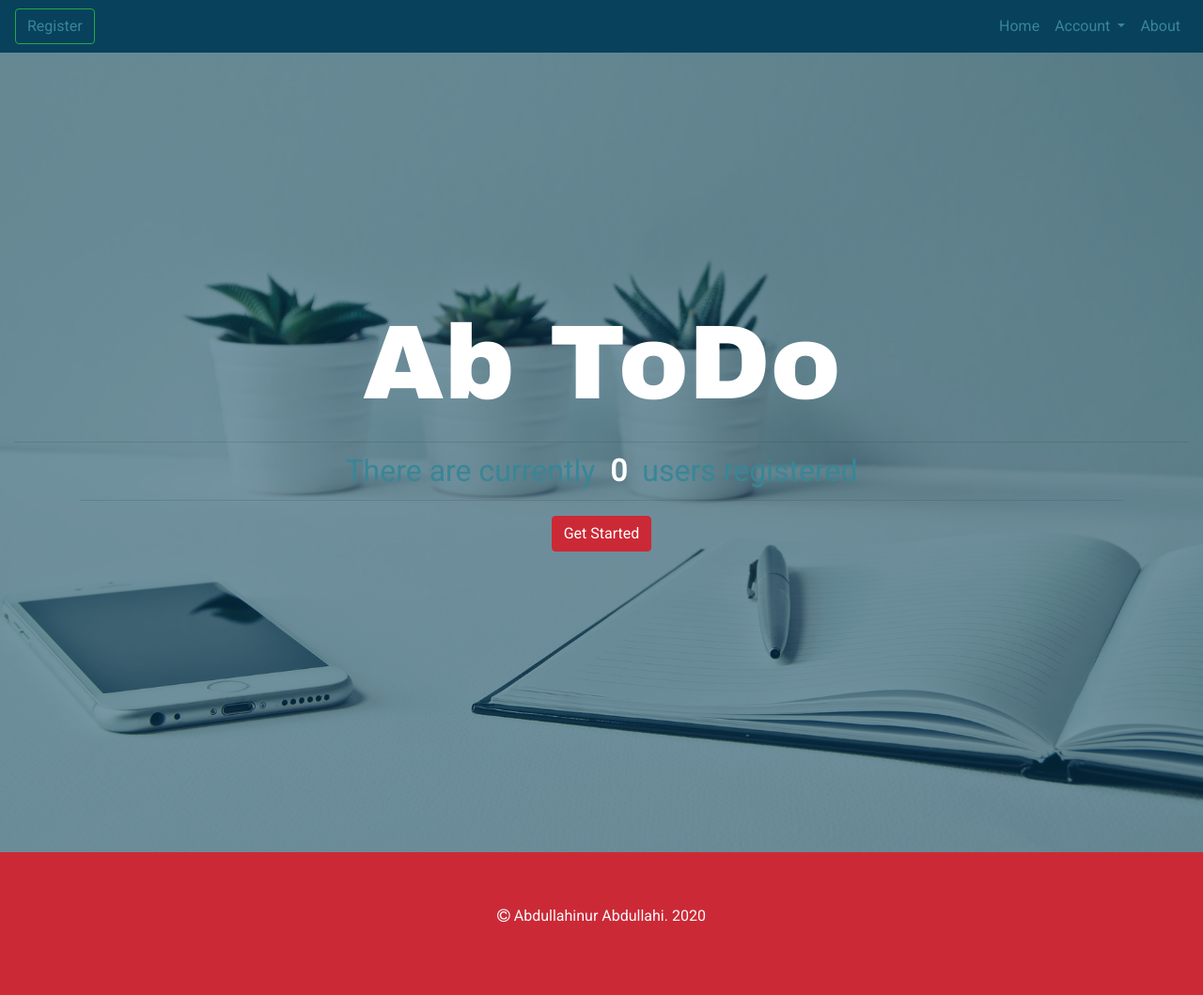
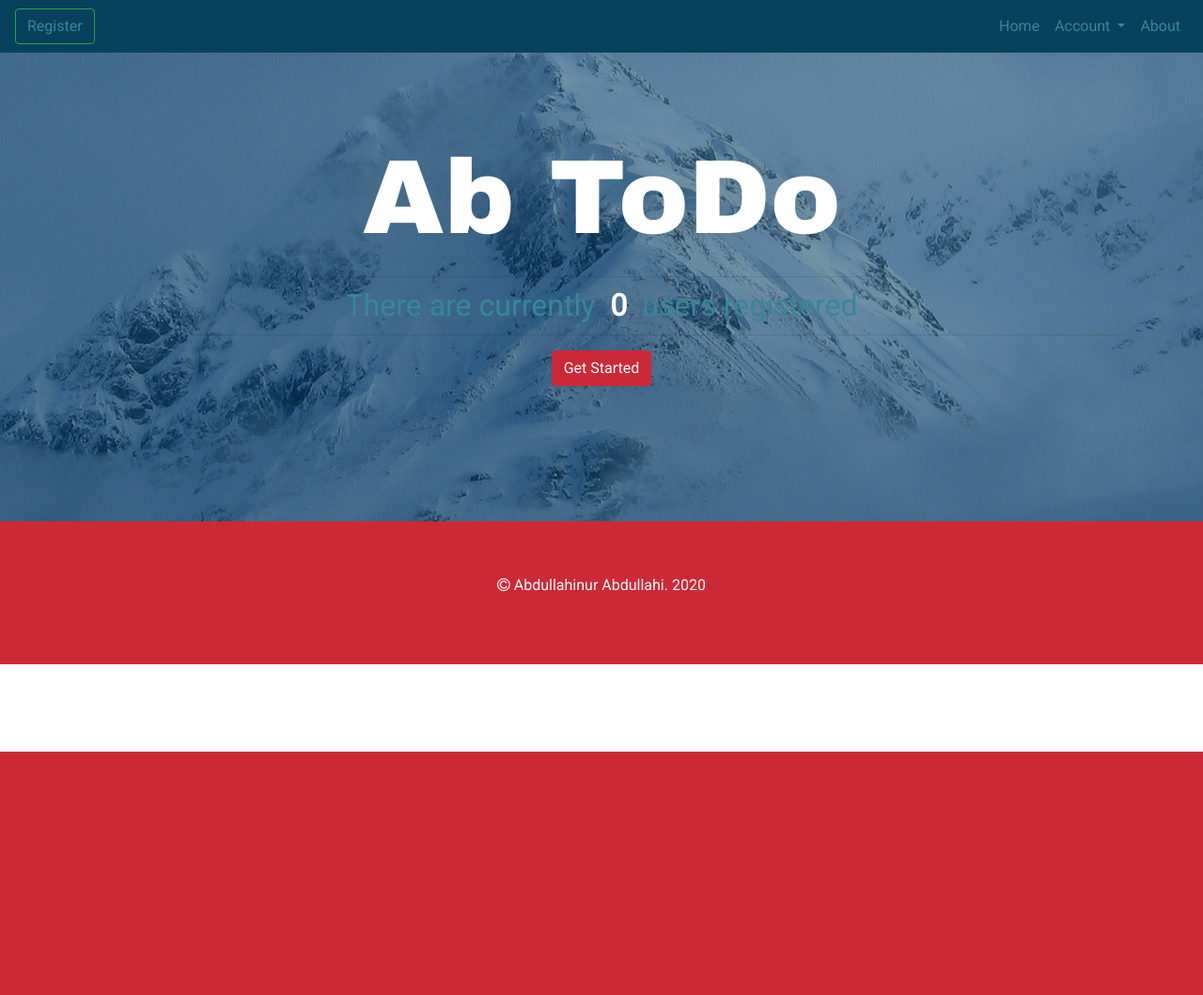
Before and after one commit to SandyAbdullahi/django-todo, a Django app: page / in a window 1280 px wide. Shown: the whole page at 94% size. After the commit the page ends 800 px from the top, so only its background shows below. Run offline with Django 3.2, Linux system fonts and the light colour scheme; parts of the project's set-up code (start-up, migrations or seed data) failed here and were passed over; some libraries are stand-ins or nearby versions.

Commit message:
add media query for bigger devices

```diff
--- a/static/css/styles.css
+++ b/static/css/styles.css
@@ -158,3 +158,14 @@ a {
 
 
 }
+
+
+@media (min-width: 1200px) {
+    .landing {
+        background: url('../img/glacier-bay-80643_1920.jpg') no-repeat center;
+    }
+
+    .landing .content {
+        padding: 9rem 0rem;
+    }
+}
--- a/templates/pages/landing.html
+++ b/templates/pages/landing.html
@@ -7,7 +7,7 @@
     <div class="content text-center">
         <div class="container-fluid">
             <h1>Ab ToDo</h1>
-            <hr>
+            <hr class="w-50 mx-auto">
         </div>
         <div class="container">
             <p>There are currently<span class="m-2 p-2 text-white font-weight-bold">{{ count }}</span>users registered</p>
```
